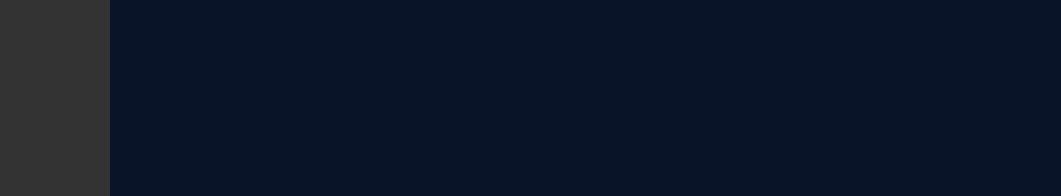
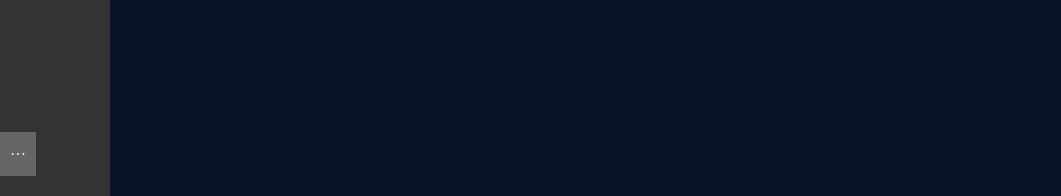
Before and after one commit to rayzens1/BoostTrack, a plain HTML site: page index.html in a window 1280 px wide. Shown: the part 604-800 px from the top of the page, without its empty margins (0-1061 px from the left). Drawn offline with nearby package versions, Linux system fonts and the light colour scheme.

Commit message:
Rajoute menu en bas de navbar

```diff
--- a/css/style.css
+++ b/css/style.css
@@ -23,7 +23,7 @@ body {
   }
 
 /* Style de la liste non ordonnée (ul) dans la barre de navigation */
-.navbarn ul {
+.navbarn ul  {
     list-style: none; /* Supprime les puces de liste */
     display: grid;
     padding: 0; /* Supprime le rembourrage */
@@ -42,6 +42,17 @@ body {
     color: #fff; /* Couleur du texte */
     padding: 10px 20px; /* Espacement interne des liens */
     transition: background-color 0.3s; /* Animation de transition pour le changement de couleur au survol */
+  }
+
+  .navbar-menu {
+    position: fixed;
+    bottom: 0;
+    margin: 0 20px 20px 0;
+    padding: 10px;
+    background-color: #666; /* Choisissez une couleur de fond */
+    color: white; /* Couleur du texte */
+    border: none;
+    cursor: pointer;
   }
 
   .navbar-logo {
--- a/index.html
+++ b/index.html
@@ -15,6 +15,7 @@
         <li><a href="#">À Propos</a></li>
         <li><a href="#">Contact</a></li>
     </ul>
+    <button class="navbar-menu" >···</button>
   </div>
   <div class="debugdiv">
     <h1 class="debugtext" id="textdebug">Lorem Ipsum esrteseststttttttttttttttttttttttttt</h1>
```
